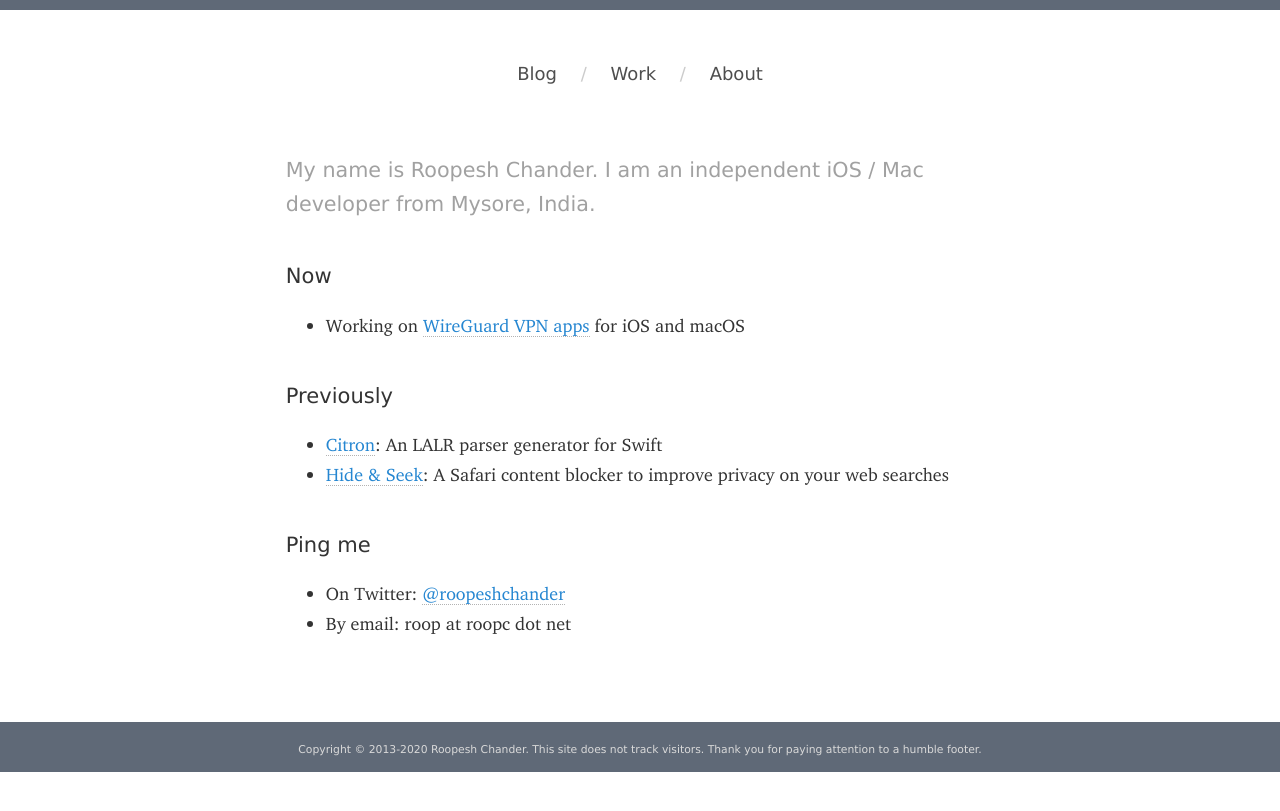
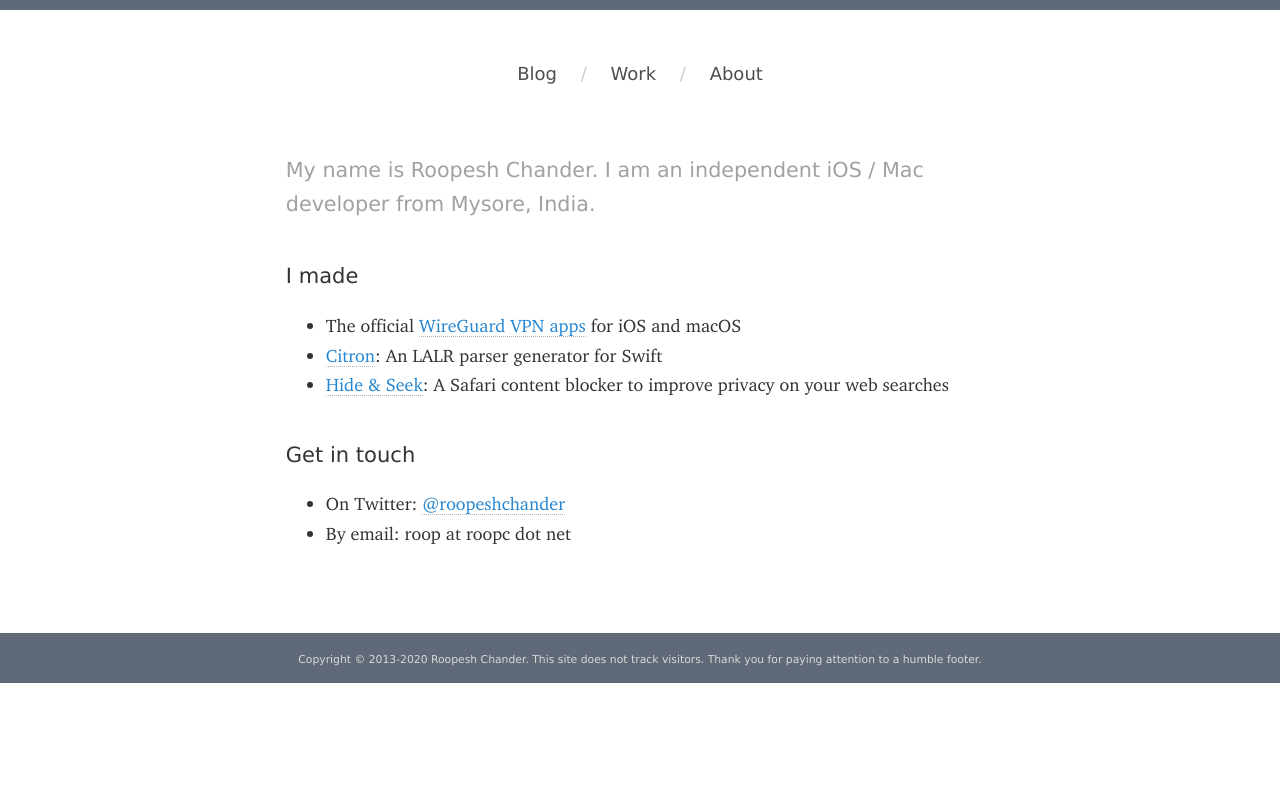
Before and after one commit to roop/roop.github.io, a Jekyll site: the page built from about.md, in a window 1280 px wide. Shown: the top 811 px of the page. Built offline with Jekyll 4.4.1, drawn with Linux system fonts in a browser that asks for light colours; some web fonts are replaced.

Commit message:
Update About page

```diff
--- a/about.md
+++ b/about.md
@@ -10,19 +10,16 @@ title: "About"
 <p>{% include roop-intro.html %}</p>
 </aside>
 
-### Now
+### I made
 
-  * Working on [WireGuard VPN apps](/work/wireguard/) for iOS and macOS
-
-### Previously
-
+  * The official [WireGuard VPN apps](/work/wireguard/) for iOS and macOS
   * [Citron][]: An LALR parser generator for Swift
   * [Hide & Seek][]: A Safari content blocker to improve privacy on your web searches
 
 [Citron]: http://roopc.net/citron/ "Citron: A parser generator for Swift"
 [Hide & Seek]: /hideandseek/ "Hide & Seek"
 
-### Ping me
+### Get in touch
 
   * On Twitter: [@roopeshchander](http://twitter.com/roopeshchander)
   * By email: roop at roopc dot net
```
